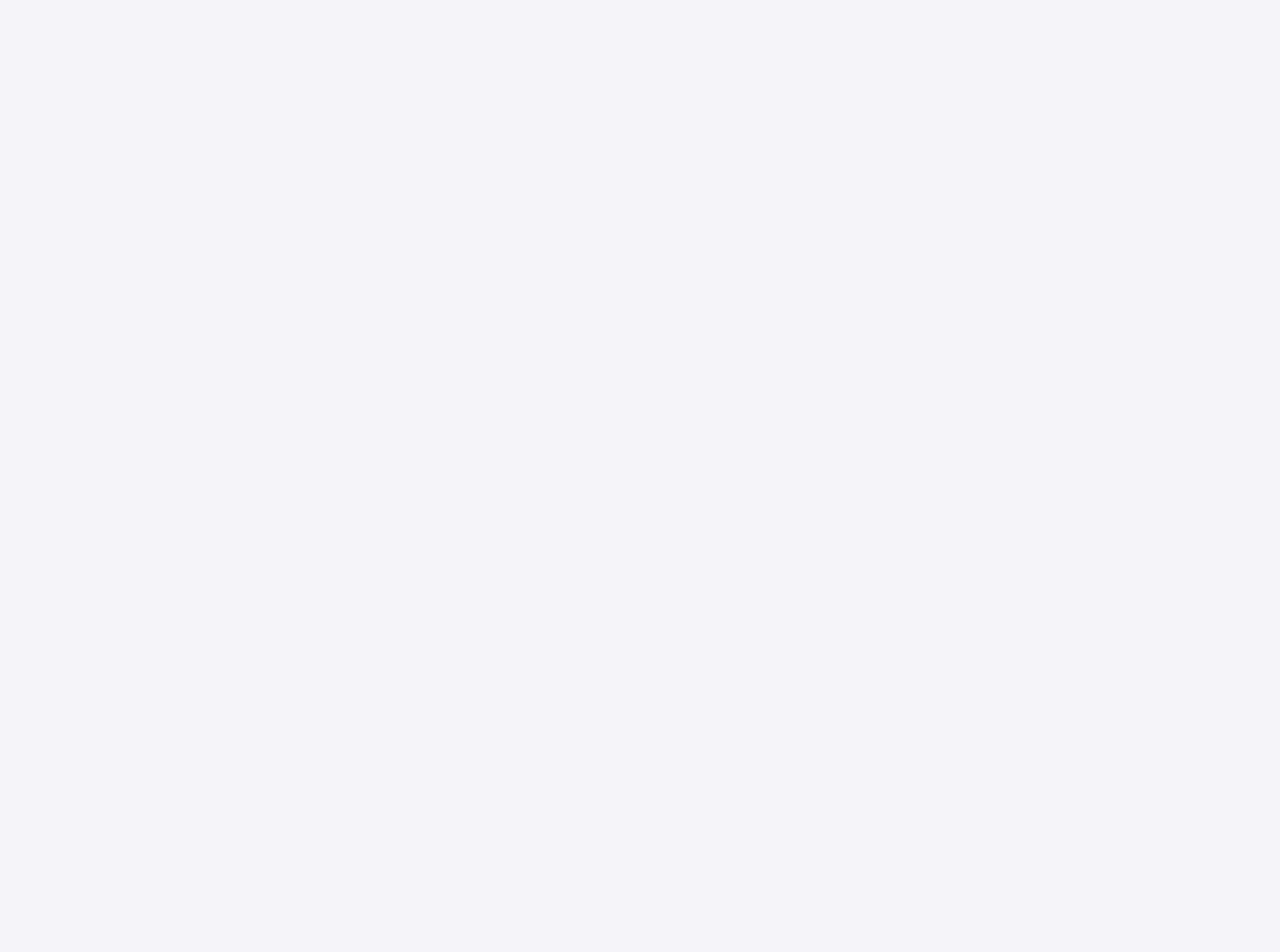
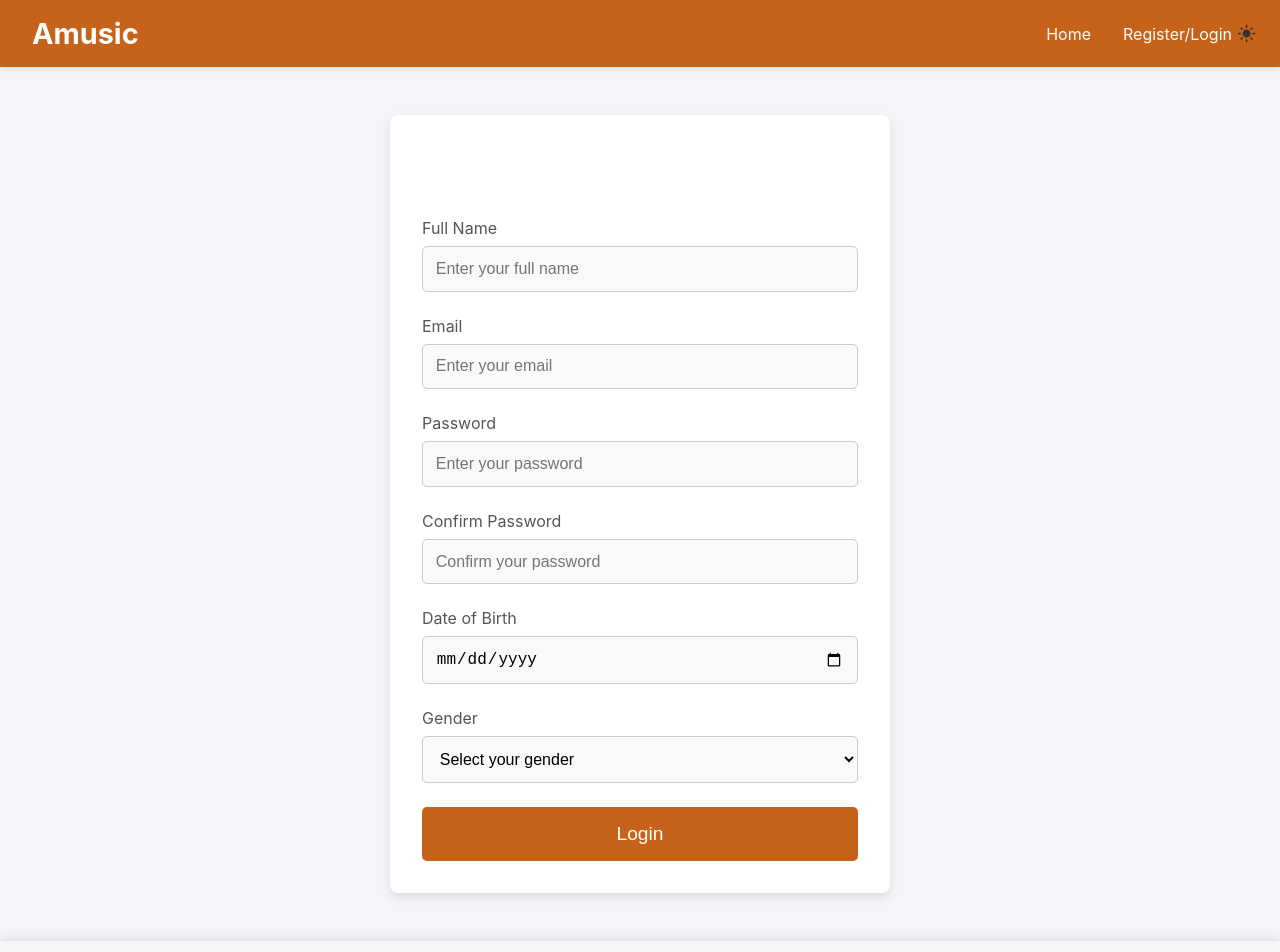
Before and after one commit to Samarora034/Amusic, a React (Create React App) app in the folder frontend/: page /login in a window 1280 px wide. Before the commit this address had no page. Shown: the top 952 px of the page. Before the commit the page ends 800 px from the top, so only its background shows below. Built offline with nearby package versions, Linux system fonts and the light colour scheme.

Commit message:
made login page and made a backend directory

```diff
--- a/frontend/src/App.js
+++ b/frontend/src/App.js
@@ -4,6 +4,7 @@ import { ThemeProvider } from "./context/ThemeContext";
 import LandingPage from "./components/LandingPage";
 import Register from "./components/Register";
 import Home from "./components/Home";
+import Login from "./components/Login";
 
 function App() {
   return (
@@ -13,6 +14,7 @@ function App() {
           <Route path="/" element={<LandingPage />} />
           <Route path="/register" element={<Register />} />
           <Route path="/home" element={<Home />} />
+          <Route path="/login" element = {<Login/>} />
         </Routes>
       </Router>
     </ThemeProvider>
--- /dev/null
+++ b/frontend/src/components/Login.jsx
@@ -0,0 +1,154 @@
+import "./css/Login.css";
+import { Link } from "react-router-dom";
+import { useState } from "react";
+import Navbar from "./Navbar";
+import Footer from "./Footer";
+import { Darkmode } from "./Darkmode";
+
+function Login() {
+  const [darkMode, setDarkMode] = useState(false);
+
+  // State to manage form data
+  const [formData, setFormData] = useState({
+    name: "",
+    email: "",
+    password: "",
+    confirmPassword: "",
+    dob: "",
+    gender: "",
+  });
+
+  // Handle input changes
+  const handleChange = (e) => {
+    const { name, value } = e.target;
+    setFormData((prevState) => ({
+      ...prevState,
+      [name]: value,
+    }));
+  };
+
+  // Handle form submission
+  const handleSubmit = async (e) => {
+    e.preventDefault(); // Prevent default form submission
+
+    // Basic validation
+    if (formData.password !== formData.confirmPassword) {
+      alert("Passwords do not match!");
+      return;
+    }
+
+    try {
+      // Example API call - replace with your actual API endpoint
+      const response = await fetch("/api/login", {
+        method: "POST",
+        headers: {
+          "Content-Type": "application/json",
+        },
+        body: JSON.stringify(formData),
+      });
+
+      if (response.ok) {
+        // Handle successful registration
+        console.log("login successful!");
+        // Redirect to home page or login page
+      } else {
+        // Handle registration error
+        console.error("login failed");
+      }
+    } catch (error) {
+      console.error("Error during logging in:", error);
+    }
+  };
+
+  return (
+    <div className={`page-container ${darkMode ? "dark-mode" : ""}`}>
+      <Navbar setToggle = {setDarkMode}/>
+      <div className={`login-container ${darkMode ? "dark-mode" : ""}`}>
+        <h1>Create Your Account</h1>
+        {/* Form with controlled components and submission handler */}
+        <form onSubmit={handleSubmit}>
+          <div className="form-group">
+            <label htmlFor="name">Full Name</label>
+            <input
+              type="text"
+              id="name"
+              name="name"
+              value={formData.name}
+              onChange={handleChange}
+              placeholder="Enter your full name"
+              required
+            />
+          </div>
+          <div className="form-group">
+            <label htmlFor="email">Email</label>
+            <input
+              type="email"
+              id="email"
+              name="email"
+              value={formData.email}
+              onChange={handleChange}
+              placeholder="Enter your email"
+              required
+            />
+          </div>
+          <div className="form-group">
+            <label htmlFor="password">Password</label>
+            <input
+              type="password"
+              id="password"
+              name="password"
+              value={formData.password}
+              onChange={handleChange}
+              placeholder="Enter your password"
+              required
+            />
+          </div>
+          <div className="form-group">
+            <label htmlFor="confirmPassword">Confirm Password</label>
+            <input
+              type="password"
+              id="confirmPassword"
+              name="confirmPassword"
+              value={formData.confirmPassword}
+              onChange={handleChange}
+              placeholder="Confirm your password"
+              required
+            />
+          </div>
+          <div className="form-group">
+            <label htmlFor="dob">Date of Birth</label>
+            <input
+              type="date"
+              id="dob"
+              name="dob"
+              value={formData.dob}
+              onChange={handleChange}
+              required
+            />
+          </div>
+          <div className="form-group">
+            <label htmlFor="gender">Gender</label>
+            <select
+              id="gender"
+              name="gender"
+              value={formData.gender}
+              onChange={handleChange}
+              required>
+              <option value="">Select your gender</option>
+              <option value="male">Male</option>
+              <option value="female">Female</option>
+              <option value="other">Other</option>
+            </select>
+          </div>
+          {/* Submit button wrapped in Link component */}
+          <button type="submit" className="login-button">
+            Login
+          </button>
+        </form>
+      </div>
+      <Footer />
+    </div>
+  );
+}
+
+export default Login;
--- /dev/null
+++ b/frontend/src/components/css/Login.css
@@ -0,0 +1,158 @@
+/* Global Reset */
+* {
+  margin: 0;
+  padding: 0;
+  box-sizing: border-box;
+}
+
+body {
+  font-family: "Roboto", sans-serif;
+  background: #f4f4f9;
+  color: #333;
+  display: flex;
+  flex-direction: column;
+  min-height: 100vh; /* Ensure body takes full height */
+}
+
+/* login Container Styles */
+.login-container {
+  max-width: 500px;
+  margin: 3rem auto;
+  padding: 2rem;
+  background: white;
+  box-shadow: 0 4px 10px rgba(0, 0, 0, 0.1);
+  border-radius: 8px;
+  animation: slideIn 1s ease-out;
+}
+.login-container h1{
+  color: #ffffff;
+}
+
+/* login Page Heading */
+h1 {
+  text-align: center;
+  margin-bottom: 2rem;
+  font-size: 2rem;
+  color: #333;
+}
+
+/* Form Group Styles */
+.form-group {
+  margin-bottom: 1.5rem;
+}
+
+label {
+  display: block;
+  font-size: 1rem;
+  margin-bottom: 0.5rem;
+  color: #555;
+}
+
+/* Input and Select Styles */
+input,
+select {
+  width: 100%;
+  padding: 0.8rem;
+  font-size: 1rem;
+  border: 1px solid #ccc;
+  border-radius: 5px;
+  background: #f9f9f9;
+  transition: border 0.3s ease, transform 0.3s ease;
+}
+
+input:focus,
+select:focus {
+  border: 1px solid #c7621a;
+  transform: scale(1.02);
+  outline: none;
+}
+
+/* login Button Styles */
+.login-button {
+  border: solid;
+  width: 100%;
+  padding: 1rem;
+  background: #c7621a;
+  color: white;
+  text-decoration: none;
+  font-size: 1.2rem;
+  border: none;
+  border-radius: 5px;
+  cursor: pointer;
+  transition: 0.5s ease;
+}
+
+.login-button:hover {
+  background: #dc6d1d;
+}
+
+.login-button:active {
+  transform: scale(0.98);
+}
+
+/* Footer Styles */
+footer {
+  text-align: center;
+  margin-top: 2rem;
+  color: #555;
+}
+
+/* Animations */
+@keyframes slideIn {
+  0% {
+    opacity: 0;
+    transform: translateY(30px);
+  }
+  100% {
+    opacity: 1;
+    transform: translateY(0);
+  }
+}
+
+/* Responsive Styles */
+@media (max-width: 768px) {
+  .login-container {
+    margin: 2rem;
+    padding: 1.5rem;
+  }
+
+  h1 {
+    font-size: 1.5rem;
+  }
+
+  .form-group {
+    margin-bottom: 1rem;
+  }
+
+  button {
+    font-size: 1rem;
+    padding: 0.8rem;
+  }
+}
+
+/* Dark Mode Styles */
+.login-container.dark-mode {
+  background: #121212;
+  color: #ffffff;
+}
+
+.login-container.dark-mode input,
+.login-container.dark-mode select {
+  background: #2d2d2d;
+  color: #ffffff;
+  border-color: #404040;
+}
+
+.login-container.dark-mode input:focus,
+.login-container.dark-mode select:focus {
+  border-color: #dc6d1d;
+}
+
+.login-container.dark-mode .login-button {
+  background: #dc6d1d;
+  color: #ffffff;
+}
+
+.login-container.dark-mode .login-button:hover {
+  background: #c45c16;
+}
```
Also changed, not shown: 2 other files (tests, documents, lock files or other folders).
